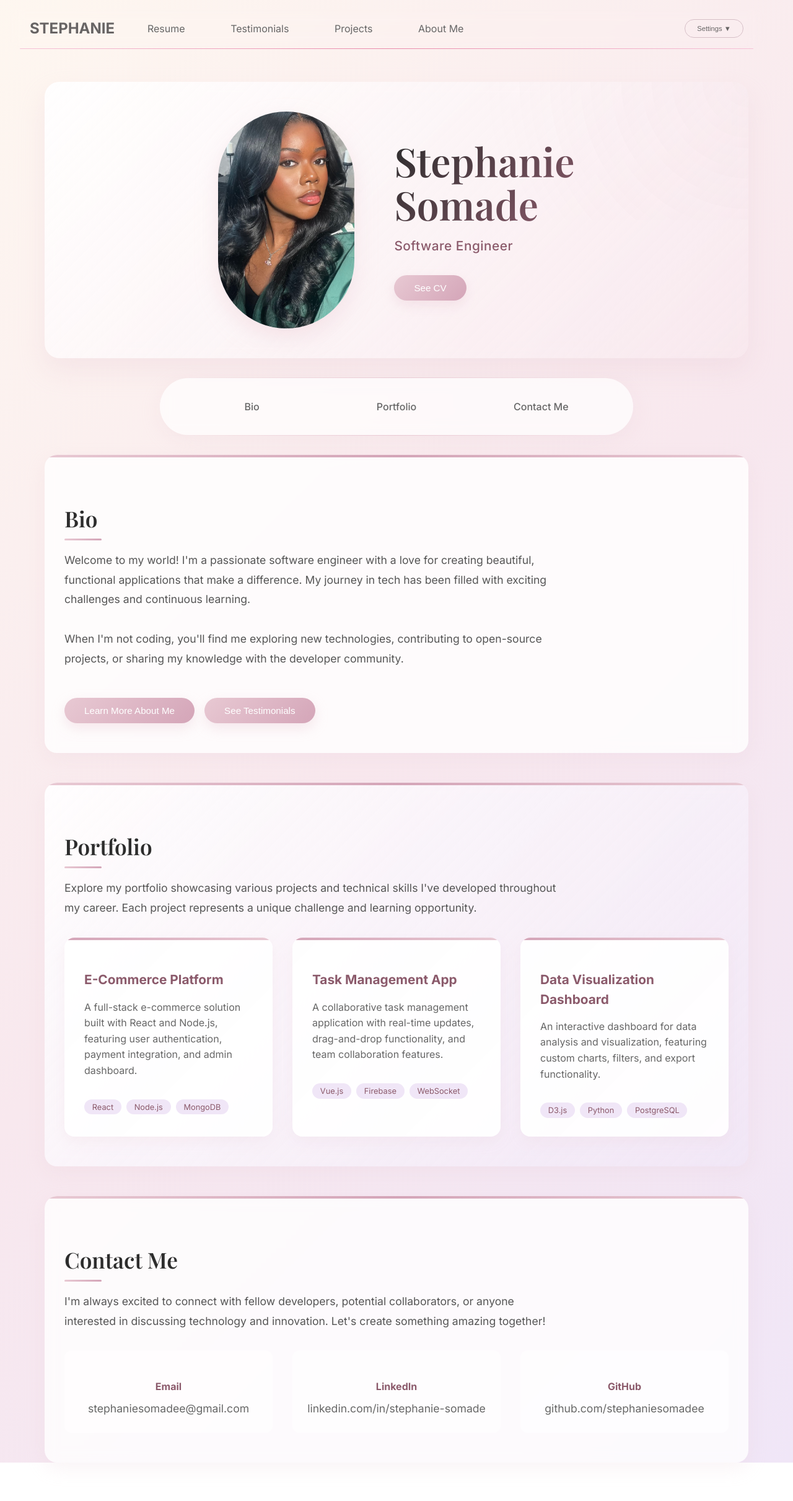
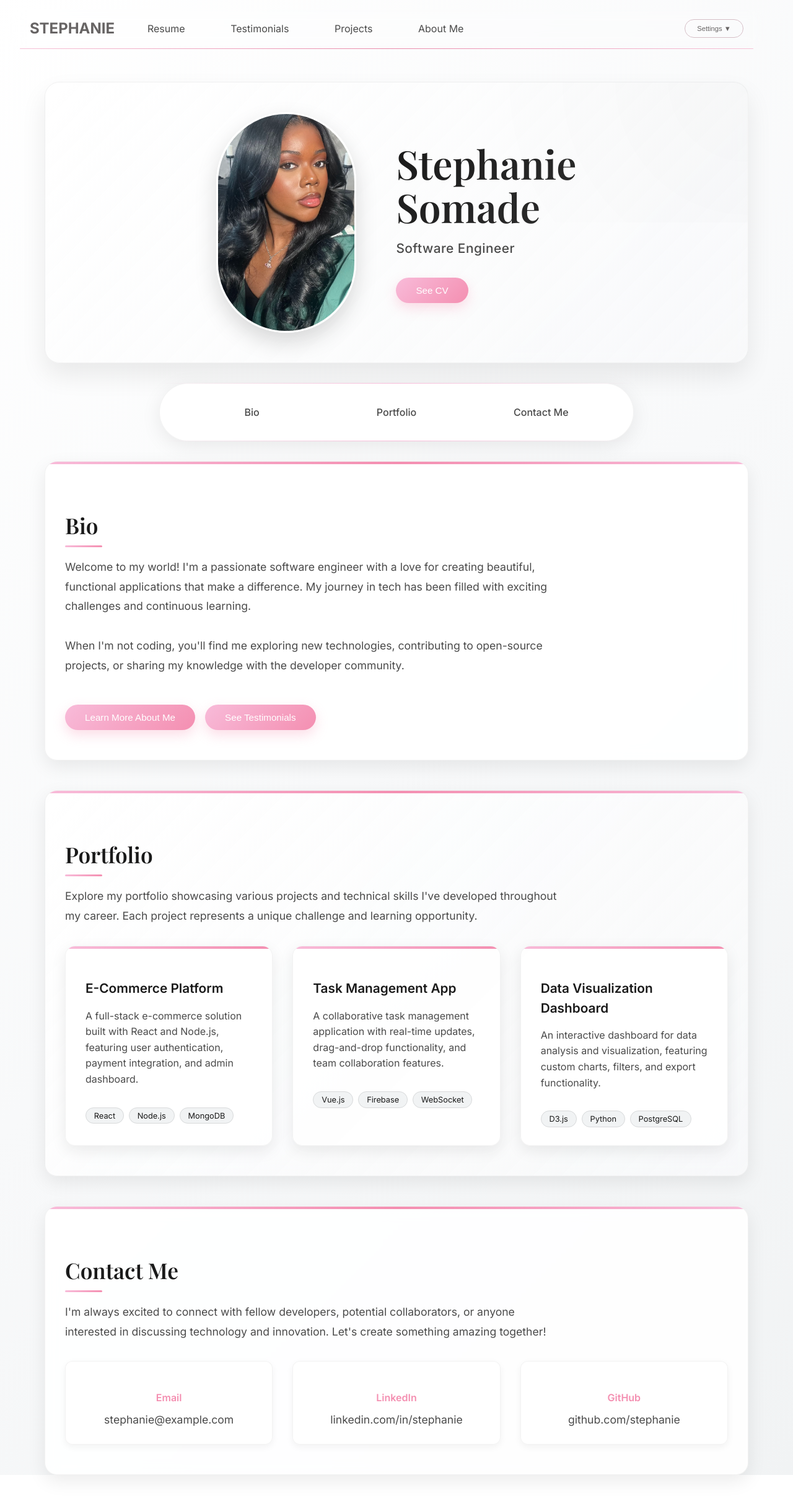
Before and after one commit to stephaniesomade/portfolio-showcase, a React (Vite) app: page / in a window 1280 px wide. Shown: the top 2422 px of the page at 62% size. Built offline with nearby package versions, Linux system fonts and the light colour scheme.

Commit message:
(feat): new background

```diff
--- a/src/pages/Home.tsx
+++ b/src/pages/Home.tsx
@@ -50,32 +50,32 @@ export default function Home() {
 
         <div className="portfolio-grid">
           <div className="project-card">
-            <h3 style={{color: '#8b5a6b', marginBottom: '1rem', fontSize: '1.3rem'}}>E-Commerce Platform</h3>
-            <p style={{color: '#666', fontSize: '1rem', lineHeight: '1.6'}}>A full-stack e-commerce solution built with React and Node.js, featuring user authentication, payment integration, and admin dashboard.</p>
+            <h3 style={{color: '#1a1a1a', marginBottom: '1rem', fontSize: '1.3rem', fontWeight: '600'}}>E-Commerce Platform</h3>
+            <p style={{color: '#4a4a4a', fontSize: '1rem', lineHeight: '1.6'}}>A full-stack e-commerce solution built with React and Node.js, featuring user authentication, payment integration, and admin dashboard.</p>
             <div style={{marginTop: '1rem'}}>
-              <span style={{background: '#f0e6f7', color: '#8b5a6b', padding: '0.3rem 0.8rem', borderRadius: '15px', fontSize: '0.8rem', marginRight: '0.5rem'}}>React</span>
-              <span style={{background: '#f0e6f7', color: '#8b5a6b', padding: '0.3rem 0.8rem', borderRadius: '15px', fontSize: '0.8rem', marginRight: '0.5rem'}}>Node.js</span>
-              <span style={{background: '#f0e6f7', color: '#8b5a6b', padding: '0.3rem 0.8rem', borderRadius: '15px', fontSize: '0.8rem'}}>MongoDB</span>
+              <span style={{background: '#f1f3f4', color: '#1a1a1a', padding: '0.3rem 0.8rem', borderRadius: '15px', fontSize: '0.8rem', marginRight: '0.5rem', border: '1px solid rgba(0,0,0,0.1)'}}>React</span>
+              <span style={{background: '#f1f3f4', color: '#1a1a1a', padding: '0.3rem 0.8rem', borderRadius: '15px', fontSize: '0.8rem', marginRight: '0.5rem', border: '1px solid rgba(0,0,0,0.1)'}}>Node.js</span>
+              <span style={{background: '#f1f3f4', color: '#1a1a1a', padding: '0.3rem 0.8rem', borderRadius: '15px', fontSize: '0.8rem', border: '1px solid rgba(0,0,0,0.1)'}}>MongoDB</span>
             </div>
           </div>
 
           <div className="project-card">
-            <h3 style={{color: '#8b5a6b', marginBottom: '1rem', fontSize: '1.3rem'}}>Task Management App</h3>
-            <p style={{color: '#666', fontSize: '1rem', lineHeight: '1.6'}}>A collaborative task management application with real-time updates, drag-and-drop functionality, and team collaboration features.</p>
+            <h3 style={{color: '#1a1a1a', marginBottom: '1rem', fontSize: '1.3rem', fontWeight: '600'}}>Task Management App</h3>
+            <p style={{color: '#4a4a4a', fontSize: '1rem', lineHeight: '1.6'}}>A collaborative task management application with real-time updates, drag-and-drop functionality, and team collaboration features.</p>
             <div style={{marginTop: '1rem'}}>
-              <span style={{background: '#f0e6f7', color: '#8b5a6b', padding: '0.3rem 0.8rem', borderRadius: '15px', fontSize: '0.8rem', marginRight: '0.5rem'}}>Vue.js</span>
-              <span style={{background: '#f0e6f7', color: '#8b5a6b', padding: '0.3rem 0.8rem', borderRadius: '15px', fontSize: '0.8rem', marginRight: '0.5rem'}}>Firebase</span>
-              <span style={{background: '#f0e6f7', color: '#8b5a6b', padding: '0.3rem 0.8rem', borderRadius: '15px', fontSize: '0.8rem'}}>WebSocket</span>
+              <span style={{background: '#f1f3f4', color: '#1a1a1a', padding: '0.3rem 0.8rem', borderRadius: '15px', fontSize: '0.8rem', marginRight: '0.5rem', border: '1px solid rgba(0,0,0,0.1)'}}>Vue.js</span>
+              <span style={{background: '#f1f3f4', color: '#1a1a1a', padding: '0.3rem 0.8rem', borderRadius: '15px', fontSize: '0.8rem', marginRight: '0.5rem', border: '1px solid rgba(0,0,0,0.1)'}}>Firebase</span>
+              <span style={{background: '#f1f3f4', color: '#1a1a1a', padding: '0.3rem 0.8rem', borderRadius: '15px', fontSize: '0.8rem', border: '1px solid rgba(0,0,0,0.1)'}}>WebSocket</span>
             </div>
           </div>
 
           <div className="project-card">
-            <h3 style={{color: '#8b5a6b', marginBottom: '1rem', fontSize: '1.3rem'}}>Data Visualization Dashboard</h3>
-            <p style={{color: '#666', fontSize: '1rem', lineHeight: '1.6'}}>An interactive dashboard for data analysis and visualization, featuring custom charts, filters, and export functionality.</p>
+            <h3 style={{color: '#1a1a1a', marginBottom: '1rem', fontSize: '1.3rem', fontWeight: '600'}}>Data Visualization Dashboard</h3>
+            <p style={{color: '#4a4a4a', fontSize: '1rem', lineHeight: '1.6'}}>An interactive dashboard for data analysis and visualization, featuring custom charts, filters, and export functionality.</p>
             <div style={{marginTop: '1rem'}}>
-              <span style={{background: '#f0e6f7', color: '#8b5a6b', padding: '0.3rem 0.8rem', borderRadius: '15px', fontSize: '0.8rem', marginRight: '0.5rem'}}>D3.js</span>
-              <span style={{background: '#f0e6f7', color: '#8b5a6b', padding: '0.3rem 0.8rem', borderRadius: '15px', fontSize: '0.8rem', marginRight: '0.5rem'}}>Python</span>
-              <span style={{background: '#f0e6f7', color: '#8b5a6b', padding: '0.3rem 0.8rem', borderRadius: '15px', fontSize: '0.8rem'}}>PostgreSQL</span>
+              <span style={{background: '#f1f3f4', color: '#1a1a1a', padding: '0.3rem 0.8rem', borderRadius: '15px', fontSize: '0.8rem', marginRight: '0.5rem', border: '1px solid rgba(0,0,0,0.1)'}}>D3.js</span>
+              <span style={{background: '#f1f3f4', color: '#1a1a1a', padding: '0.3rem 0.8rem', borderRadius: '15px', fontSize: '0.8rem', marginRight: '0.5rem', border: '1px solid rgba(0,0,0,0.1)'}}>Python</span>
+              <span style={{background: '#f1f3f4', color: '#1a1a1a', padding: '0.3rem 0.8rem', borderRadius: '15px', fontSize: '0.8rem', border: '1px solid rgba(0,0,0,0.1)'}}>PostgreSQL</span>
             </div>
           </div>
         </div>
@@ -85,17 +85,17 @@ export default function Home() {
         <h2>Contact Me</h2>
         <p>I'm always excited to connect with fellow developers, potential collaborators, or anyone interested in discussing technology and innovation. Let's create something amazing together!</p>
         <div style={{display: 'grid', gridTemplateColumns: 'repeat(auto-fit, minmax(250px, 1fr))', gap: '2rem', marginTop: '2rem'}}>
-          <div style={{background: 'rgba(255,255,255,0.6)', padding: '1.5rem', borderRadius: '12px', textAlign: 'center'}}>
-            <h4 style={{color: '#8b5a6b', marginBottom: '0.5rem'}}>Email</h4>
-            <p style={{color: '#666', margin: '0'}}>stephaniesomadee@gmail.com</p>
+          <div style={{background: 'rgba(255,255,255,0.8)', padding: '1.5rem', borderRadius: '12px', textAlign: 'center', border: '1px solid rgba(0,0,0,0.05)', boxShadow: '0 4px 12px rgba(0,0,0,0.05)'}}>
+            <h4 style={{color: '#f48fb1', marginBottom: '0.5rem', fontWeight: '600'}}>Email</h4>
+            <p style={{color: '#4a4a4a', margin: '0'}}>stephanie@example.com</p>
           </div>
-          <div style={{background: 'rgba(255,255,255,0.6)', padding: '1.5rem', borderRadius: '12px', textAlign: 'center'}}>
-            <h4 style={{color: '#8b5a6b', marginBottom: '0.5rem'}}>LinkedIn</h4>
-            <p style={{color: '#666', margin: '0'}}>linkedin.com/in/stephanie-somade</p>
+          <div style={{background: 'rgba(255,255,255,0.8)', padding: '1.5rem', borderRadius: '12px', textAlign: 'center', border: '1px solid rgba(0,0,0,0.05)', boxShadow: '0 4px 12px rgba(0,0,0,0.05)'}}>
+            <h4 style={{color: '#f48fb1', marginBottom: '0.5rem', fontWeight: '600'}}>LinkedIn</h4>
+            <p style={{color: '#4a4a4a', margin: '0'}}>linkedin.com/in/stephanie</p>
           </div>
-          <div style={{background: 'rgba(255,255,255,0.6)', padding: '1.5rem', borderRadius: '12px', textAlign: 'center'}}>
-            <h4 style={{color: '#8b5a6b', marginBottom: '0.5rem'}}>GitHub</h4>
-            <p style={{color: '#666', margin: '0'}}>github.com/stephaniesomadee</p>
+          <div style={{background: 'rgba(255,255,255,0.8)', padding: '1.5rem', borderRadius: '12px', textAlign: 'center', border: '1px solid rgba(0,0,0,0.05)', boxShadow: '0 4px 12px rgba(0,0,0,0.05)'}}>
+            <h4 style={{color: '#f48fb1', marginBottom: '0.5rem', fontWeight: '600'}}>GitHub</h4>
+            <p style={{color: '#4a4a4a', margin: '0'}}>github.com/stephanie</p>
           </div>
         </div>
       </section>
--- a/src/styles/Home.css
+++ b/src/styles/Home.css
@@ -1,5 +1,6 @@
 @import url('https://fonts.googleapis.com/css2?family=Inter:wght@300;400;500;600;700&family=Playfair+Display:wght@400;500;600&display=swap');
 
+/* Smooth scrolling for the entire page */
 html {
   scroll-behavior: smooth;
 }
@@ -8,9 +9,9 @@ body {
   margin: 0;
   padding: 0;
   min-height: 100vh;
-  background: linear-gradient(135deg, #fef7f0 0%, #f8e8ee 50%, #f0e6f7 100%);
+  background: linear-gradient(135deg, #ffffff 0%, #f8f9fa 50%, #f1f3f4 100%);
   font-family: 'Inter', sans-serif;
-  color: #2d2d2d;
+  color: #1a1a1a;
 }
 
 .title {
@@ -31,7 +32,7 @@ body {
 .nav-logo {
   font-weight: 600;
   font-size: 1.2rem;
-  color: #333;
+  color: #1a1a1a;
 }
 
 .nav-links {
@@ -41,13 +42,13 @@ body {
 
 .nav-links a {
   text-decoration: none;
-  color: #666;
+  color: #4a4a4a;
   font-size: 1rem;
   transition: color 0.2s ease;
 }
 
 .nav-links a:hover {
-  color: #333;
+  color: #1a1a1a;
 }
 
 .profile-section {
@@ -56,13 +57,14 @@ body {
   align-items: center;
   padding: 3rem 2rem;
   justify-content: center;
-  background: linear-gradient(135deg, rgba(255,255,255,0.9) 0%, rgba(248,232,238,0.6) 100%);
+  background: linear-gradient(135deg, rgba(255,255,255,0.95) 0%, rgba(248,249,250,0.8) 100%);
   border-radius: 24px;
   margin: 2rem;
-  box-shadow: 0 20px 40px rgba(232, 201, 211, 0.3);
+  box-shadow: 0 20px 40px rgba(0, 0, 0, 0.08);
   backdrop-filter: blur(10px);
   position: relative;
   overflow: hidden;
+  border: 1px solid rgba(0, 0, 0, 0.05);
 }
 
 .profile-section::before {
@@ -72,7 +74,7 @@ body {
   right: -50%;
   width: 100%;
   height: 100%;
-  background: radial-gradient(circle, rgba(232, 201, 211, 0.1) 0%, transparent 70%);
+  background: radial-gradient(circle, rgba(0, 0, 0, 0.02) 0%, transparent 70%);
   animation: float 6s ease-in-out infinite;
 }
 
@@ -87,15 +89,16 @@ body {
   border-radius: 120px;
   object-fit: cover;
   flex-shrink: 0;
-  box-shadow: 0 15px 35px rgba(232, 201, 211, 0.4);
+  box-shadow: 0 15px 35px rgba(0, 0, 0, 0.15);
   transition: transform 0.3s ease, box-shadow 0.3s ease;
   position: relative;
   z-index: 2;
+  border: 3px solid #ffffff;
 }
 
 .title-image:hover {
   transform: translateY(-5px) scale(1.02);
-  box-shadow: 0 25px 50px rgba(232, 201, 211, 0.6);
+  box-shadow: 0 25px 50px rgba(0, 0, 0, 0.2);
 }
 
 .profile-text {
@@ -112,7 +115,7 @@ body {
   font-weight: 600;
   margin: 0;
   line-height: 1.1;
-  background: linear-gradient(135deg, #2d2d2d 0%, #8b5a6b 100%);
+  background: linear-gradient(135deg, #1a1a1a 0%, #2d2d2d 100%);
   -webkit-background-clip: text;
   -webkit-text-fill-color: transparent;
   background-clip: text;
@@ -126,7 +129,7 @@ body {
 
 .role {
   font-size: 1.3rem;
-  color: #8b5a6b;
+  color: #4a4a4a;
   margin: 0;
   font-weight: 500;
   letter-spacing: 0.5px;
@@ -134,18 +137,18 @@ body {
 }
 
 .home-btn {
-  background: linear-gradient(135deg, #e8c9d3 0%, #d4a5b8 100%);
+  background: linear-gradient(135deg, #f8bbd9 0%, #f48fb1 100%);
   border: none;
   padding: 0.75rem 2rem;
   border-radius: 25px;
   font-size: 0.95rem;
   font-weight: 500;
-  color: #fff;
+  color: #ffffff;
   cursor: pointer;
   width: fit-content;
   margin-top: 1rem;
   transition: all 0.3s ease;
-  box-shadow: 0 8px 20px rgba(232, 201, 211, 0.4);
+  box-shadow: 0 8px 20px rgba(244, 143, 177, 0.3);
   position: relative;
   overflow: hidden;
   animation: fadeInUp 0.8s ease-out 0.4s both;
@@ -153,8 +156,8 @@ body {
 
 .home-btn:hover {
   transform: translateY(-2px);
-  box-shadow: 0 12px 30px rgba(232, 201, 211, 0.6);
-  background: linear-gradient(135deg, #d4a5b8 0%, #c293a6 100%);
+  box-shadow: 0 12px 30px rgba(244, 143, 177, 0.4);
+  background: linear-gradient(135deg, #f48fb1 0%, #ec407a 100%);
 }
 
 .home-btn::before {
@@ -181,10 +184,11 @@ body {
   max-width: 700px;
   margin: 2rem auto;
   position: relative;
-  background: rgba(255, 255, 255, 0.7);
+  background: rgba(255, 255, 255, 0.9);
   border-radius: 50px;
   backdrop-filter: blur(10px);
-  box-shadow: 0 8px 32px rgba(232, 201, 211, 0.2);
+  box-shadow: 0 8px 32px rgba(0, 0, 0, 0.08);
+  border: 1px solid rgba(0, 0, 0, 0.05);
 }
 
 .profile-nav::before {
@@ -195,7 +199,7 @@ body {
   transform: translateX(-50%);
   width: 100%;
   height: 1px;
-  background: linear-gradient(90deg, transparent, #e8c9d3, transparent);
+  background: linear-gradient(90deg, transparent, #f8bbd9, transparent);
   border-radius: 1px;
 }
 
@@ -207,13 +211,13 @@ body {
   transform: translateX(-50%);
   width: 100%;
   height: 1px;
-  background: linear-gradient(90deg, transparent, #e8c9d3, transparent);
+  background: linear-gradient(90deg, transparent, #f8bbd9, transparent);
   border-radius: 1px;
 }
 
 .profile-nav a {
   text-decoration: none;
-  color: #666;
+  color: #4a4a4a;
   font-size: 1rem;
   font-weight: 500;
   transition: all 0.3s ease;
@@ -225,8 +229,8 @@ body {
 }
 
 .profile-nav a:hover {
-  color: #8b5a6b;
-  background: rgba(232, 201, 211, 0.2);
+  color: #f48fb1;
+  background: rgba(244, 143, 177, 0.05);
   transform: translateY(-2px);
 }
 
@@ -235,18 +239,19 @@ body {
   margin: 2rem;
   margin-bottom: 3rem;
   scroll-margin-top: 100px;
-  background: rgba(255, 255, 255, 0.8);
+  background: rgba(255, 255, 255, 0.9);
   border-radius: 20px;
-  box-shadow: 0 10px 30px rgba(232, 201, 211, 0.2);
+  box-shadow: 0 10px 30px rgba(0, 0, 0, 0.08);
   backdrop-filter: blur(10px);
   position: relative;
   overflow: hidden;
   transition: transform 0.3s ease, box-shadow 0.3s ease;
+  border: 1px solid rgba(0, 0, 0, 0.05);
 }
 
 .bio-section:hover, .portfolio-section:hover, .contact-section:hover {
   transform: translateY(-5px);
-  box-shadow: 0 20px 40px rgba(232, 201, 211, 0.3);
+  box-shadow: 0 20px 40px rgba(0, 0, 0, 0.12);
 }
 
 .bio-section::before, .portfolio-section::before, .contact-section::before {
@@ -256,14 +261,14 @@ body {
   left: 0;
   right: 0;
   height: 4px;
-  background: linear-gradient(90deg, #e8c9d3, #d4a5b8, #e8c9d3);
+  background: linear-gradient(90deg, #f8bbd9, #f48fb1, #f8bbd9);
 }
 
 .bio-section h2, .portfolio-section h2, .contact-section h2 {
   font-family: 'Playfair Display', serif;
   font-size: 2.2rem;
   font-weight: 600;
-  color: #2d2d2d;
+  color: #1a1a1a;
   margin-bottom: 1.5rem;
   position: relative;
 }
@@ -275,21 +280,21 @@ body {
   left: 0;
   width: 60px;
   height: 3px;
-  background: linear-gradient(90deg, #e8c9d3, #d4a5b8);
+  background: linear-gradient(90deg, #f8bbd9, #f48fb1);
   border-radius: 2px;
 }
 
 .bio-section p, .portfolio-section p, .contact-section p {
   font-size: 1.1rem;
-  color: #555;
+  color: #4a4a4a;
   line-height: 1.8;
   max-width: 800px;
   margin-bottom: 2rem;
 }
 
-
+/* Enhanced Portfolio Section */
 .portfolio-section {
-  background: linear-gradient(135deg, rgba(255,255,255,0.9) 0%, rgba(240,230,247,0.6) 100%);
+  background: linear-gradient(135deg, rgba(255,255,255,0.95) 0%, rgba(248,249,250,0.8) 100%);
 }
 
 .portfolio-grid {
@@ -300,18 +305,19 @@ body {
 }
 
 .project-card {
-  background: rgba(255, 255, 255, 0.9);
+  background: rgba(255, 255, 255, 0.95);
   border-radius: 16px;
   padding: 2rem;
-  box-shadow: 0 8px 25px rgba(232, 201, 211, 0.2);
+  box-shadow: 0 8px 25px rgba(0, 0, 0, 0.08);
   transition: all 0.3s ease;
   position: relative;
   overflow: hidden;
+  border: 1px solid rgba(0, 0, 0, 0.05);
 }
 
 .project-card:hover {
   transform: translateY(-8px);
-  box-shadow: 0 15px 40px rgba(232, 201, 211, 0.4);
+  box-shadow: 0 15px 40px rgba(0, 0, 0, 0.12);
 }
 
 .project-card::before {
@@ -321,7 +327,7 @@ body {
   left: 0;
   right: 0;
   height: 4px;
-  background: linear-gradient(90deg, #d4a5b8, #e8c9d3);
+  background: linear-gradient(90deg, #f8bbd9, #f48fb1);
 }
 
 /* Tablet Responsiveness */
```
